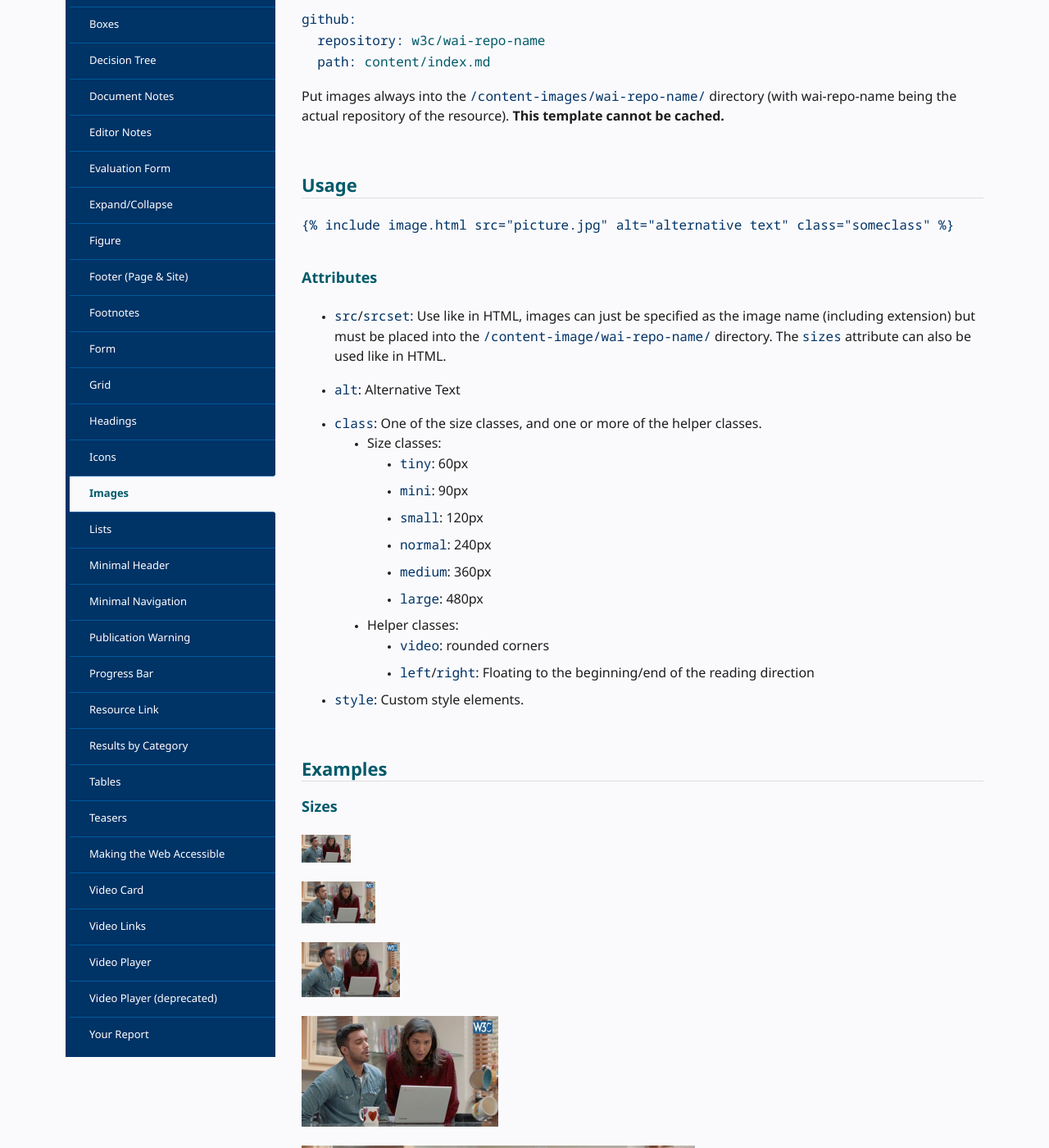
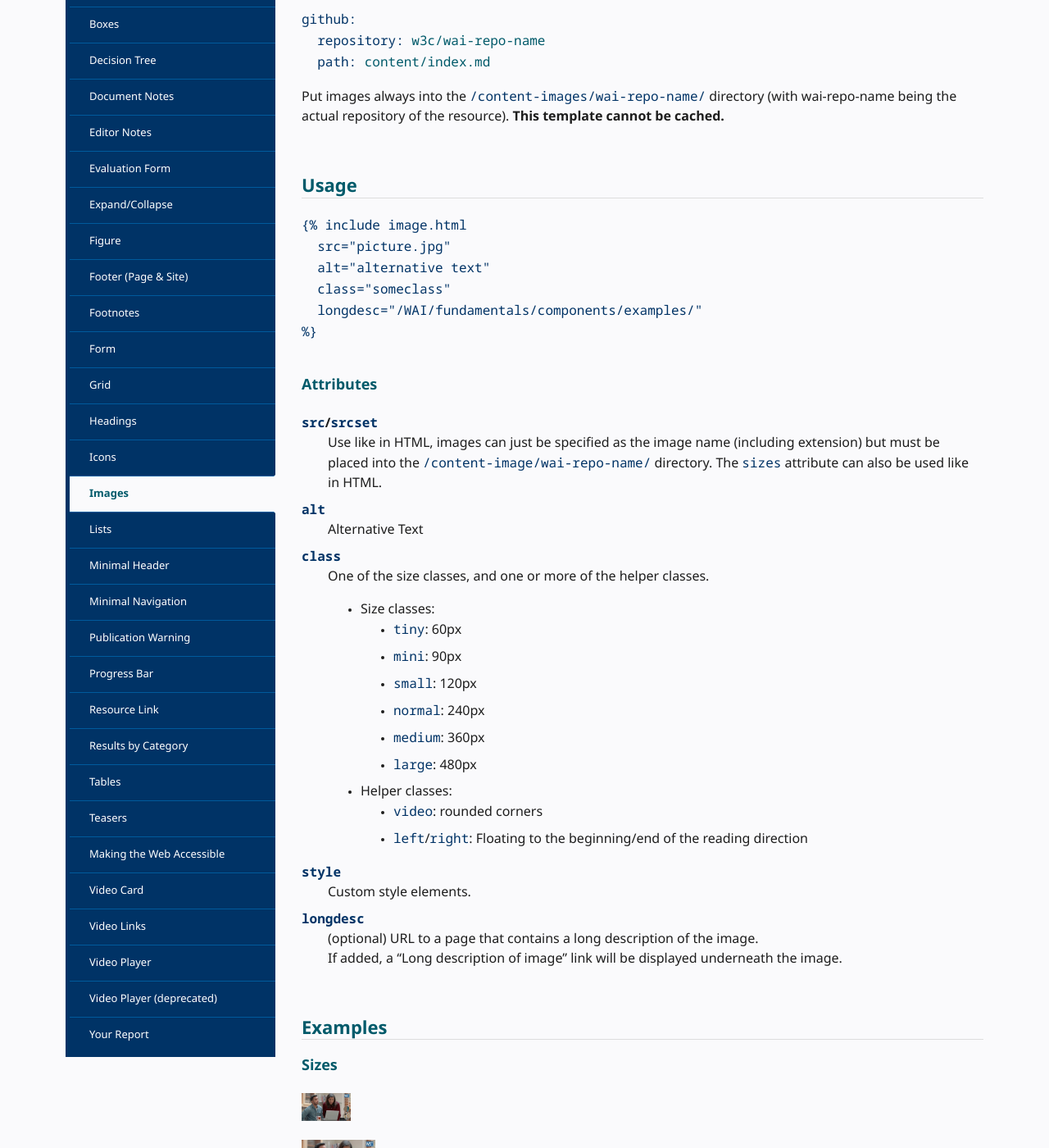
Before and after one commit to w3c/wai-website-theme, a Jekyll site: the page built from _components/images.md, in a window 1280 px wide and 1400 px high, scrolled down 511 px. Shown: the whole window at 82% size. Built offline with Jekyll 4.4.1, drawn with Linux system fonts in a browser that asks for light colours; cached includes are drawn as plain includes; comment, search, counter and statistics services are not loaded; some of the changed text lies outside the part shown.

Commit message:
Update Images component documentation

````diff
--- a/_components/images.md
+++ b/_components/images.md
@@ -29,20 +29,28 @@ Put images always into the `/content-images/wai-repo-name/` directory (with wai-
 ## Usage
 
 {% capture example %}
-{% include image.html src="picture.jpg" alt="alternative text" class="video small" %}
+{% include image.html src="picture.jpg" alt="alternative text" class="video small" longdesc="/link/to/path" %}
 {% endcapture %}
 
 ```md
-{% raw %}{% include image.html src="picture.jpg" alt="alternative text" class="someclass" %}{% endraw %}
+{% raw %}{% include image.html
+  src="picture.jpg"
+  alt="alternative text"
+  class="someclass"
+  longdesc="/WAI/fundamentals/components/examples/"
+%}{% endraw %}
 ```
 
 ### Attributes
 
-* `src`/`srcset`: Use like in HTML, images can just be specified as the image name (including extension) but must be placed into the `/content-image/wai-repo-name/` directory. The `sizes` attribute can also be used like in HTML.
+`src`/`srcset`
+: Use like in HTML, images can just be specified as the image name (including extension) but must be placed into the `/content-image/wai-repo-name/` directory. The `sizes` attribute can also be used like in HTML.
 
-* `alt`: Alternative Text
+`alt`
+: Alternative Text
 
-* `class`: One of the size classes, and one or more of the helper classes.
+`class`
+: One of the size classes, and one or more of the helper classes.
   - Size classes:
     + `tiny`: 60px
     + `mini`: 90px
@@ -54,7 +62,13 @@ Put images always into the `/content-images/wai-repo-name/` directory (with wai-
     + `video`: rounded corners
     + `left`/`right`: Floating to the beginning/end of the reading direction
 
-* `style`: Custom style elements.
+`style`
+: Custom style elements.
+
+`longdesc`
+: (optional) URL to a page that contains a long description of the image.\
+If added, a "Long description of image" link will be displayed underneath the image.
+
 
 ## Examples
 
@@ -91,5 +105,8 @@ Put images always into the `/content-images/wai-repo-name/` directory (with wai-
 {% include image.html src="picture.jpg" alt="alternative text" class="normal right" %}
 {% include image.html src="picture.jpg" alt="alternative text" class="large right" %}
 
-clearing paragraph
 {:style="clear:both"}
+
+### Long description
+
+{% include image.html src="picture.jpg" alt="alternative text" longdesc="https://www.w3.org/WAI/fundamentals/components/examples/" %}
````
